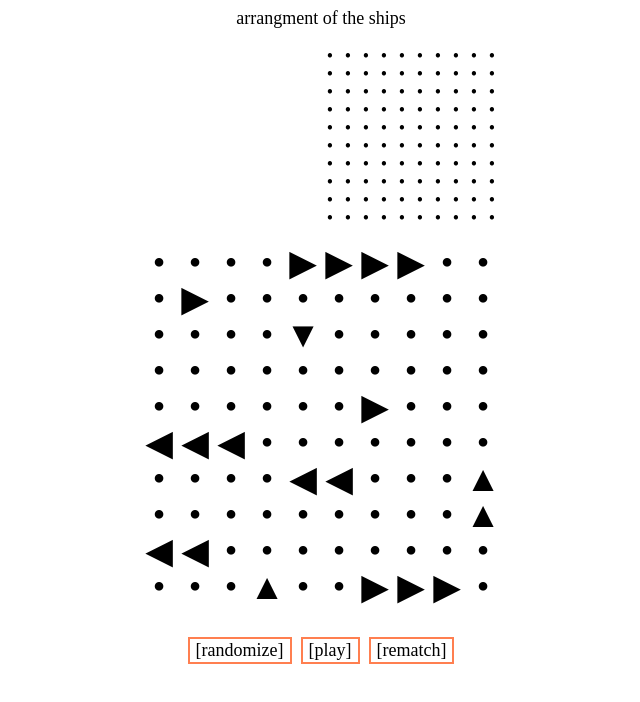
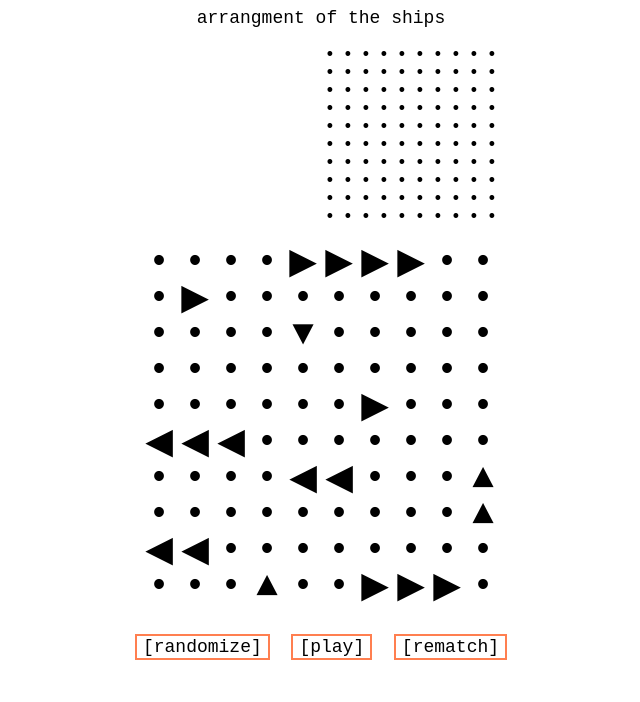
Before and after one commit to maxmakk/battleship, a SvelteKit app: page / in a window 1280 px wide. Shown: the top 702 px of the page, without its empty margins (319-959 px from the left). Built offline with nearby package versions, Linux system fonts and the light colour scheme.

Commit message:
feat: disable buttons

```diff
--- a/src/app.css
+++ b/src/app.css
@@ -5,10 +5,20 @@
 }
 
 :root {
-
   font-size: clamp(2rem, 1.6875rem + 1vw, 2.25rem);
 }
 
+body {
+  font-family: monospace;
+}
+
+button {
+  font-family: inherit;
+  font-size: inherit;
+  background-color: transparent;
+  border: none;
+  cursor: pointer;
+}
 
 
 .container {
@@ -22,12 +32,14 @@
 }
 
 .btn {
-  background-color: transparent;
-  border: none;
-  font-family: inherit;
   font-size: 0.5rem;
   cursor: pointer;
   border: 2px solid coral;
+}
+
+.btn:disabled {
+  opacity: 0.5;
+  cursor: initial;
 }
 
 .btn::before {
@@ -66,15 +78,10 @@
   display: flex;
   align-items: center;
   justify-content: center;
-  font-family: inherit;
-  font-size: inherit;
-  background-color: transparent;
-  border: none;
   width: 1em;
   height: 1em;
 }
 
 .square:hover {
-  cursor: pointer;
   color: coral;
 }
--- a/src/routes/+page.svelte
+++ b/src/routes/+page.svelte
@@ -73,7 +73,7 @@
 	const pcMove = () => {
 		const c = computer.getCoordsForShot();
 		const event = new Event('click', { bubbles: true });
-		const els = document.querySelector(`.player1 [data-x="${c![0]}"][data-y="${c![1]}"]`);
+		const els = document.querySelector(`.player [data-x="${c![0]}"][data-y="${c![1]}"]`);
 		els?.dispatchEvent(event);
 	};
 
@@ -112,6 +112,7 @@
 		player2.autoPlacingShips();
 		player2 = player2;
 	};
+
 	const changeStatus = (s: string) => {
 		status = s;
 	};
@@ -135,7 +136,7 @@
 		let y = null;
 		if (
 			t instanceof Element &&
-			t.closest('.player1') &&
+			t.closest('.player') &&
 			t.getAttribute('data-x') &&
 			t.getAttribute('data-y')
 		) {
@@ -178,7 +179,7 @@
 <div class="container">
 	<div class="status">{status}</div>
 	<div class="fields" class:reversed={!isGameStarted}>
-		<div class="player1" class:small={isGameStarted}>
+		<div class="player" class:small={isGameStarted}>
 			{#each Array.from(Array(10).keys()) as row (row)}
 				<div class="row">
 					{#each Array.from(Array(10).keys()) as column (column)}
@@ -225,9 +226,9 @@
 		</div>
 	</div>
 
-	<div class="buttons">
-		<button class="btn" onclick={randomize}>randomize</button>
-		<button class="btn" onclick={start}>play</button>
+	<div>
+		<button disabled={isGameStarted} class="btn" onclick={randomize}>randomize</button>
+		<button disabled={isGameStarted} class="btn" onclick={start}>play</button>
 		<button class="btn" onclick={rematch}>rematch</button>
 	</div>
 </div>
```
